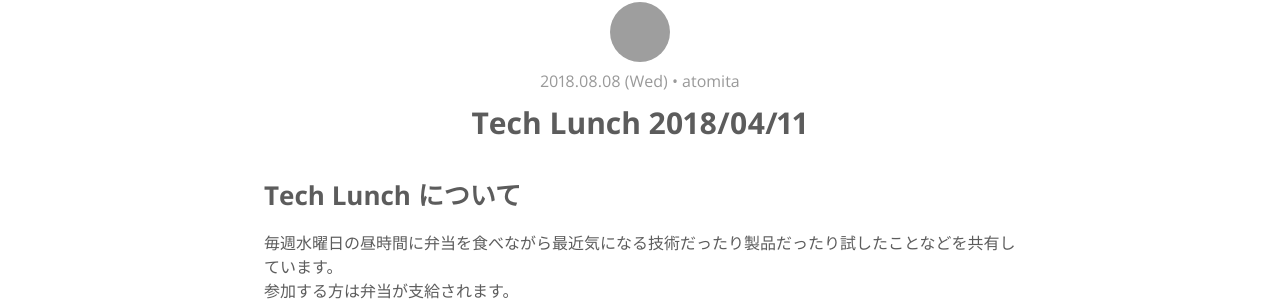
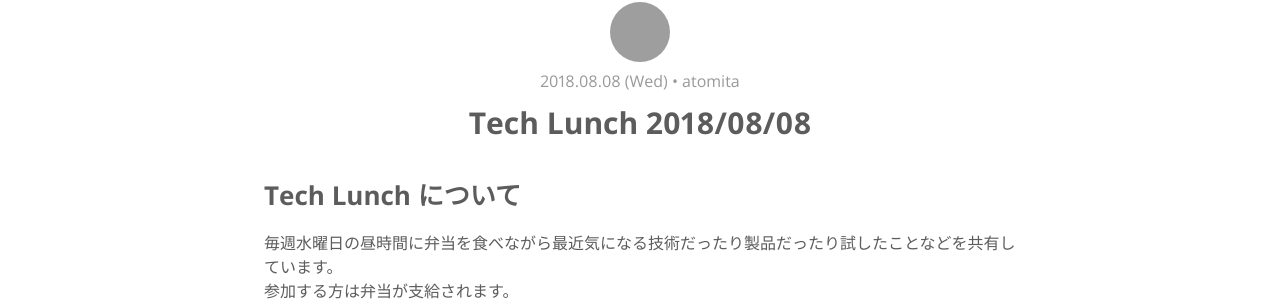
Before and after one commit to RyukyuInteractive/tech.ryukyu-i.co.jp, a Jekyll site: the page built from _posts/2018-08-08-tech-lunch-20180808.md, in a window 1280 px wide and 900 px high. Shown: the part 148-449 px from the top of the window. Built offline with Jekyll 4.4.1, drawn with Linux system fonts in a browser that asks for light colours; a script that is not in the unit is left out; comment, search, counter and statistics services are not loaded; grey boxes are pictures that could not be loaded.

Commit message:
Update 2018-08-08-tech-lunch-20180808.md

```diff
--- a/_posts/2018-08-08-tech-lunch-20180808.md
+++ b/_posts/2018-08-08-tech-lunch-20180808.md
@@ -1,6 +1,6 @@
 ---
 layout: post
-title:  'Tech Lunch 2018/04/11'
+title:  'Tech Lunch 2018/08/08'
 date:   2018-08-08 13:53:00 +0900
 comments: true
 author: atomita
```
